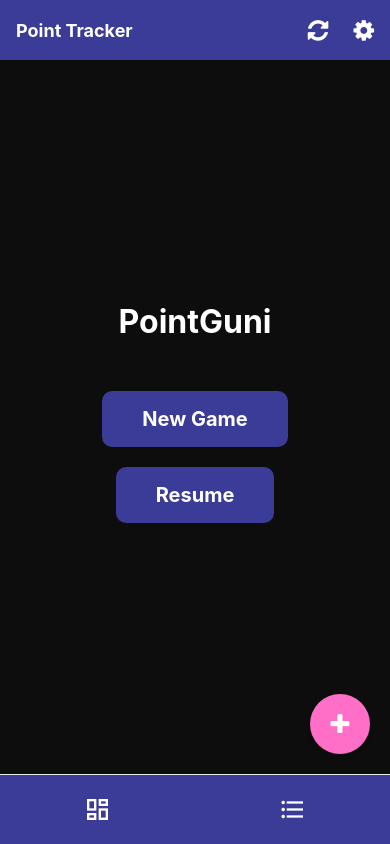
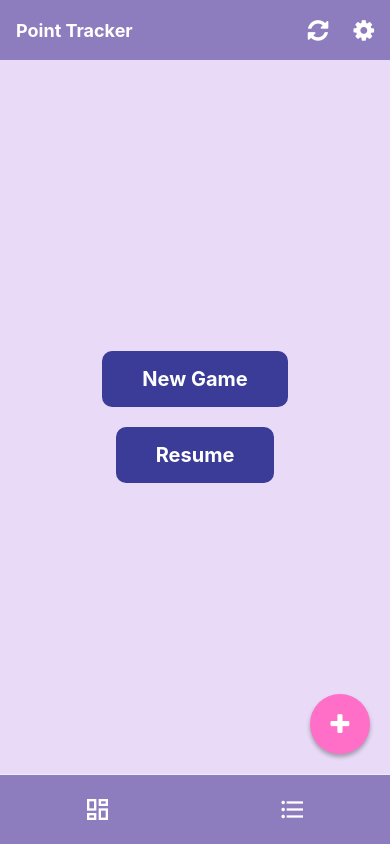
Before and after one commit to Fahim-ju/PointGuni, a React Native app: screen /Home in a window 390 px wide. Built offline with nearby package versions, Linux system fonts and the light colour scheme.

Commit message:
color fixed

```diff
--- a/src/App.tsx
+++ b/src/App.tsx
@@ -47,7 +47,7 @@ const styles = StyleSheet.create({
   },
   background: {
     flex: 1,
-    backgroundColor: "#0D0D0D",
+    backgroundColor: "#D7C3F1",
   },
   addButtonContainer: {
     justifyContent: "center",
--- a/src/component/Footer.tsx
+++ b/src/component/Footer.tsx
@@ -22,7 +22,7 @@ const styles = StyleSheet.create({
     flexDirection: "row",
     justifyContent: "space-around",
     alignItems: "center",
-    backgroundColor: "#3B3B98",
+    backgroundColor: "#8E7DBE",
     paddingVertical: 10,
     borderTopWidth: 0.2,
     borderTopColor: "#eee",
--- a/src/component/HeaderBar.tsx
+++ b/src/component/HeaderBar.tsx
@@ -1,13 +1,20 @@
+import { useNavigation } from "@react-navigation/native";
 import React from "react";
 import { View, Text, StyleSheet, TouchableOpacity, Alert } from "react-native";
 import Icon from "react-native-vector-icons/FontAwesome";
-
 type Props = {
-  onRestart?: () => void;
-  onSettings?: () => void;
+  hideActionIcons?: boolean;
 };
 
-const HeaderBar: React.FC<Props> = ({ onRestart, onSettings }) => {
+const HeaderBar: React.FC<Props> = ({ hideActionIcons }) => {
+  const navigation = useNavigation<any>();
+  const onRestart = () => {
+    navigation.navigate("Home");
+  };
+  const onSettings = () => {
+    console.log("Settings pressed");
+  };
+
   const handleRestart = () => {
     Alert.alert("sure to restart?", "Restarting will reset all points.", [
       {
@@ -24,6 +31,7 @@ const HeaderBar: React.FC<Props> = ({ onRestart, onSettings }) => {
   return (
     <View style={styles.header}>
       <Text style={styles.title}>Point Tracker</Text>
+      {!hideActionIcons && (
         <View style={{ flexDirection: "row", gap: 25 }}>
           <TouchableOpacity onPress={handleRestart}>
             <Icon name="refresh" size={24} color="#fff" />
@@ -32,6 +40,7 @@ const HeaderBar: React.FC<Props> = ({ onRestart, onSettings }) => {
             <Icon name="cog" size={24} color="#fff" />
           </TouchableOpacity>
         </View>
+      )}
     </View>
   );
 };
@@ -39,7 +48,7 @@ const HeaderBar: React.FC<Props> = ({ onRestart, onSettings }) => {
 const styles = StyleSheet.create({
   header: {
     height: 60,
-    backgroundColor: "#3B3B98",
+    backgroundColor: "#8E7DBE",
     flexDirection: "row",
     alignItems: "center",
     justifyContent: "space-between",
--- a/src/navigation/AppNavigator.tsx
+++ b/src/navigation/AppNavigator.tsx
@@ -9,10 +9,18 @@ const Stack = createStackNavigator();
 
 export default function AppNavigator() {
   return (
-      <Stack.Navigator initialRouteName="Home">
-        <Stack.Screen name="Home" component={StartScreen} options={{ title: "", headerTransparent: true }} />
-        <Stack.Screen name="GridPointView" component={GridPointScreen} options={{ title: "", headerTransparent: true }} />
-        <Stack.Screen name="ListPointView" component={ListPointScreen} options={{ title: "", headerTransparent: true }} />
-      </Stack.Navigator>
+    <Stack.Navigator initialRouteName="Home">
+      <Stack.Screen name="Home" component={StartScreen} options={{ title: "", headerTransparent: true, headerLeft: () => null }} />
+      <Stack.Screen
+        name="GridPointView"
+        component={GridPointScreen}
+        options={{ title: "", headerTransparent: true, headerLeft: () => null }}
+      />
+      <Stack.Screen
+        name="ListPointView"
+        component={ListPointScreen}
+        options={{ title: "", headerTransparent: true, headerLeft: () => null }}
+      />
+    </Stack.Navigator>
   );
 }
--- a/src/screens/GridPointScreen.tsx
+++ b/src/screens/GridPointScreen.tsx
@@ -4,7 +4,7 @@ import GridPointView from "../component/GridPointView";
 
 const GridPointScreen = () => {
   return (
-    <View>
+    <View style={{ flex: 1, backgroundColor: "#E9DBF8" }}>
       <GridPointView />
     </View>
   );
--- a/src/screens/ListPointScreen.tsx
+++ b/src/screens/ListPointScreen.tsx
@@ -4,7 +4,7 @@ import ListPointView from "../component/ListPointView";
 
 const ListPointScreen = () => {
   return (
-    <View>
+    <View style={{ flex: 1, backgroundColor: "#E9DBF8" }}>
       <ListPointView />
     </View>
   );
--- a/src/screens/StartScreen.tsx
+++ b/src/screens/StartScreen.tsx
@@ -1,6 +1,6 @@
 import React from "react";
 import { View, Text, StyleSheet, TouchableOpacity } from "react-native";
-import type { NativeStackNavigationProp } from '@react-navigation/native-stack';
+import type { NativeStackNavigationProp } from "@react-navigation/native-stack";
 
 type RootStackParamList = {
   StartScreen: undefined;
@@ -8,7 +8,7 @@ type RootStackParamList = {
 };
 
 type StartScreenProps = {
-  navigation: NativeStackNavigationProp<RootStackParamList, 'StartScreen'>;
+  navigation: NativeStackNavigationProp<RootStackParamList, "StartScreen">;
 };
 
 const StartScreen: React.FC<StartScreenProps> = ({ navigation }) => {
@@ -18,7 +18,6 @@ const StartScreen: React.FC<StartScreenProps> = ({ navigation }) => {
 
   return (
     <View style={styles.container}>
-      <Text style={styles.title}>PointGuni</Text>
       <TouchableOpacity style={styles.button} onPress={handleNewGame}>
         <Text style={styles.buttonText}>New Game</Text>
       </TouchableOpacity>
@@ -34,7 +33,7 @@ const styles = StyleSheet.create({
     flex: 1,
     justifyContent: "center",
     alignItems: "center",
-    backgroundColor: "#0D0D0D",
+    backgroundColor: "#E9DBF8",
   },
   title: {
     fontSize: 32,
```
Lines whose indentation alone changed are shown as unchanged.
